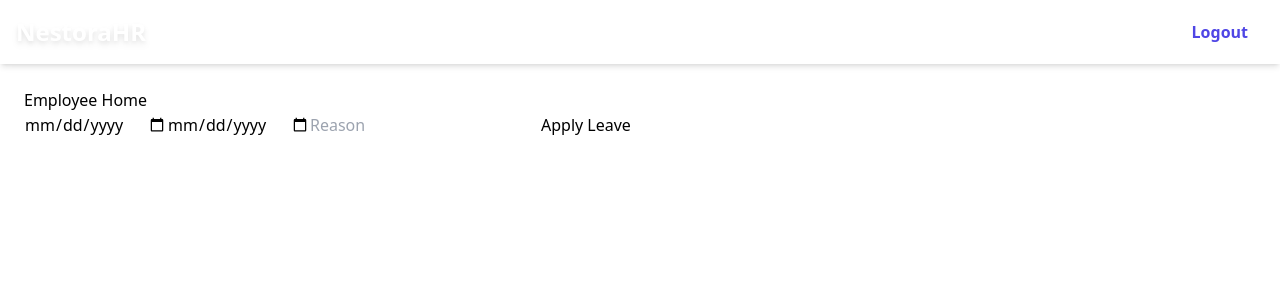
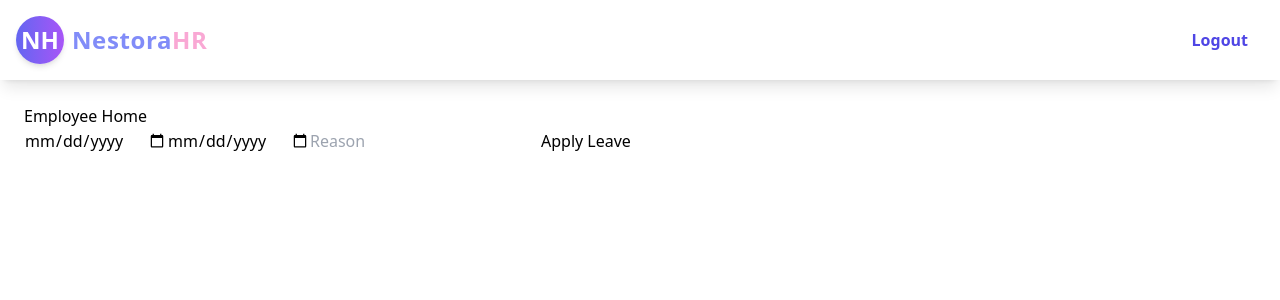
Before and after one commit to Mohit-9440/nestora-hr-frontend, a React (Create React App) app: page /employee in a window 1280 px wide. Shown: the top 300 px of the page. Built offline with nearby package versions, Linux system fonts and the light colour scheme.

Commit message:
Branding - Logo

```diff
--- a/src/components/Navbar.jsx
+++ b/src/components/Navbar.jsx
@@ -2,7 +2,7 @@ import { useNavigate } from "react-router-dom";
 
 function Navbar() {
   const navigate = useNavigate();
-  const user = JSON.parse(localStorage.getItem('user'));
+  const user = JSON.parse(localStorage.getItem("user"));
 
   const handleLogout = () => {
     localStorage.clear();
@@ -10,15 +10,29 @@ function Navbar() {
   };
 
   return (
-    <nav className="bg-white/20 backdrop-blur-md p-4 flex justify-between items-center shadow-md">
-      <div className="text-2xl font-extrabold text-white drop-shadow-md">
-        NestoraHR
+    <nav className="bg-white/20 backdrop-blur-md p-4 flex justify-between items-center shadow-lg">
+      <div className="flex items-center gap-2">
+        {/* Logo Circle */}
+        <div className="bg-gradient-to-r from-indigo-500 to-purple-500 text-white font-extrabold w-12 h-12 flex items-center justify-center rounded-full text-2xl shadow-md">
+          NH
+        </div>
+
+        {/* Logo Text */}
+        <div className="flex flex-col leading-none">
+          <span className="text-2xl font-extrabold tracking-wide">
+            <span className="text-indigo-400">Nestora</span>
+            <span className="text-pink-300">HR</span>
+          </span>
+        </div>
       </div>
+
       <div className="flex items-center gap-4">
-        <span className="text-white font-semibold">{user?.name ? `Welcome, ${user.name}` : "Welcome"}</span>
+        <span className="text-white font-semibold hidden sm:inline">
+          {user?.name ? `Welcome, ${user.name}` : "Welcome"}
+        </span>
         <button
           onClick={handleLogout}
-          className="bg-white text-indigo-600 px-4 py-1 rounded-lg hover:bg-indigo-100 font-bold transition duration-300"
+          className="bg-white text-indigo-600 px-4 py-2 rounded-lg hover:bg-indigo-100 font-bold transition-all duration-300"
         >
           Logout
         </button>
```
